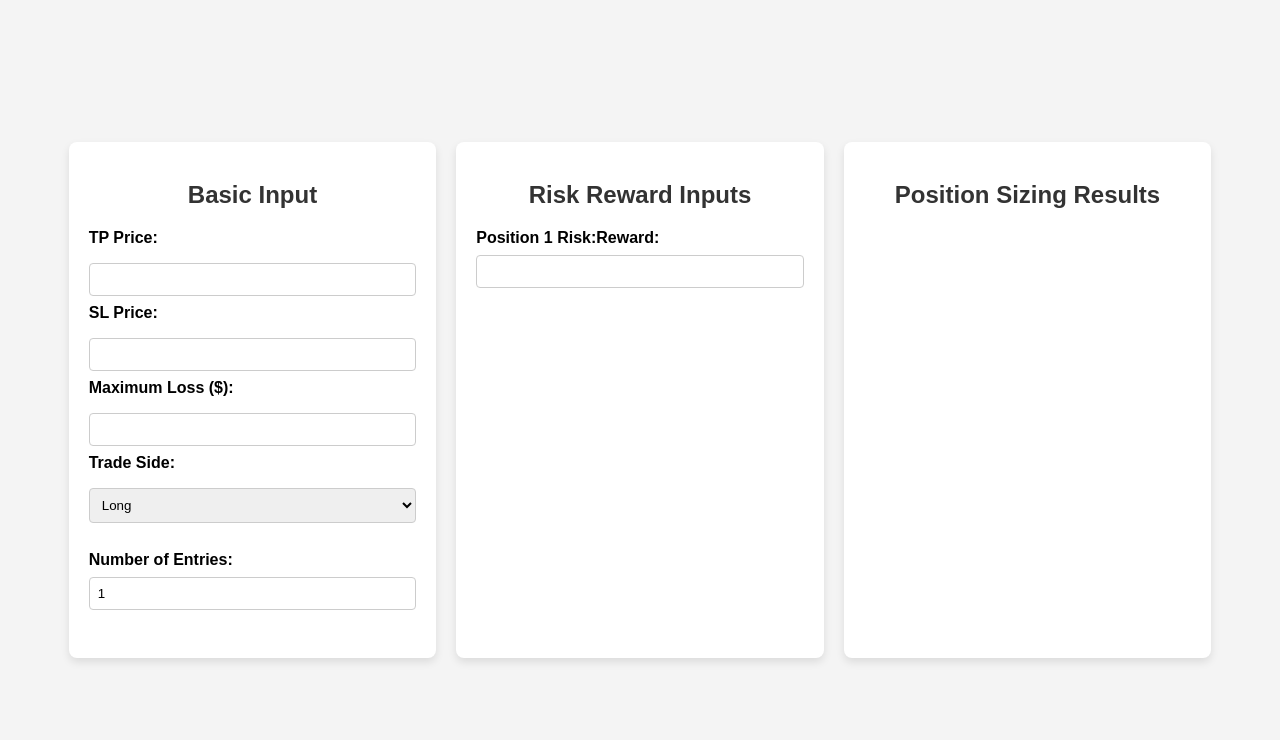
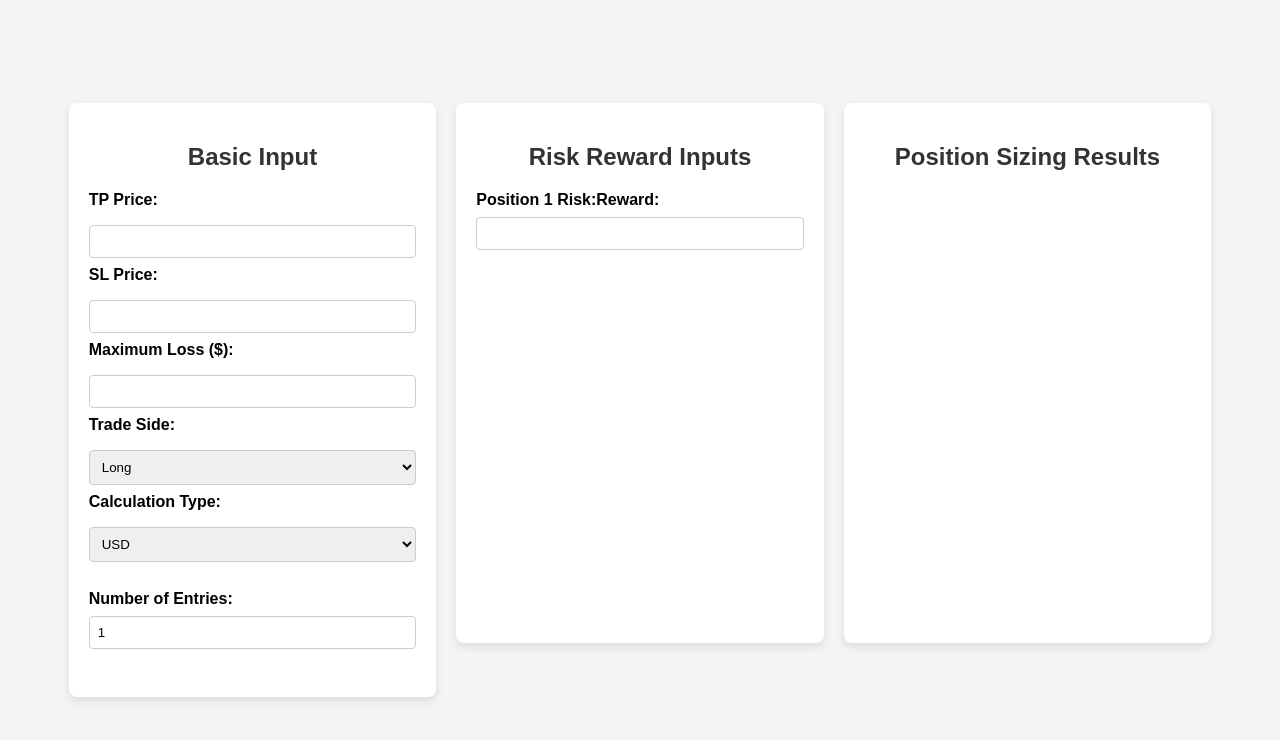
Before and after one commit to passavit1/position-sizing-calculator, a React (Create React App) app: page / in a window 1280 px wide. Shown: the top 740 px of the page. Built offline with nearby package versions, Linux system fonts and the light colour scheme.

Commit message:
Add option to select calculate to unit or usd

```diff
--- a/src/App.js
+++ b/src/App.js
@@ -13,6 +13,7 @@ function App() {
   const [riskRewards, setRiskRewards] = useState([""]);
   const [results, setResults] = useState([]);
   const [tradeSide, setTradeSide] = useState("Long");
+  const [calcType, setCalcType] = useState("USD");
 
   const calculatePositionSizing = () => {
     if (TPPrice && SLPrice && numberOfEntries) {
@@ -33,9 +34,13 @@ function App() {
 
         let quantity;
         if (tradeSide === "Long") {
-          quantity = (maxLossPerEntry / Math.abs(sl - entryPrice)) * entryPrice;
+          quantity = maxLossPerEntry / Math.abs(sl - entryPrice);
         } else {
-          quantity = (maxLossPerEntry / Math.abs(entryPrice - sl)) * entryPrice;
+          quantity = maxLossPerEntry / Math.abs(entryPrice - sl);
+        }
+
+        if (calcType === "USD") {
+          quantity = quantity * entryPrice;
         }
 
         results.push({
@@ -51,7 +56,15 @@ function App() {
 
   useEffect(() => {
     calculatePositionSizing();
-  }, [TPPrice, SLPrice, numberOfEntries, riskRewards, tradeSide, maxLoss]);
+  }, [
+    TPPrice,
+    SLPrice,
+    numberOfEntries,
+    riskRewards,
+    tradeSide,
+    maxLoss,
+    calcType,
+  ]);
 
   return (
     <div className="main-container">
@@ -62,10 +75,12 @@ function App() {
           SLPrice={SLPrice}
           maxLoss={maxLoss}
           tradeSide={tradeSide}
+          calcType={calcType}
           setTPPrice={setTPPrice}
           setSLPrice={setSLPrice}
           setMaxLoss={setMaxLoss}
           setTradeSide={setTradeSide}
+          setCalcType={setCalcType}
         />
         <NumberOfEntriesInput
           numberOfEntries={numberOfEntries}
@@ -83,7 +98,7 @@ function App() {
       </div>
       <div className="results-container">
         <h2>Position Sizing Results</h2>
-        <ResultsDisplay results={results} />
+        <ResultsDisplay results={results} calcType={calcType} />
       </div>
     </div>
   );
--- a/src/components/PriceInput.js
+++ b/src/components/PriceInput.js
@@ -5,10 +5,12 @@ function PriceInput({
   SLPrice,
   maxLoss,
   tradeSide,
+  calcType,
   setTPPrice,
   setSLPrice,
   setMaxLoss,
   setTradeSide,
+  setCalcType,
 }) {
   return (
     <div className="form-section">
@@ -38,9 +40,19 @@ function PriceInput({
       </div>
       <div>
         <label>Trade Side:</label>
-        <select value={tradeSide} onChange={(e) => setTradeSide(e.target.value)}>
+        <select
+          value={tradeSide}
+          onChange={(e) => setTradeSide(e.target.value)}
+        >
           <option value="Long">Long</option>
           <option value="Short">Short</option>
+        </select>
+      </div>
+      <div>
+        <label>Calculation Type:</label>
+        <select value={calcType} onChange={(e) => setCalcType(e.target.value)}>
+          <option value="USD">USD</option>
+          <option value="Units">Units</option>
         </select>
       </div>
     </div>
--- a/src/components/ResultsDisplay.js
+++ b/src/components/ResultsDisplay.js
@@ -1,13 +1,14 @@
 import React from "react";
 
-function ResultsDisplay({ results }) {
+function ResultsDisplay({ results, calcType }) {
   return (
     <div className="results">
       <ul>
         {results.map((result) => (
           <li key={result.entry}>
             Entry {result.entry}: Risk:Reward = {result.riskReward}, Entry Price
-            = {result.entryPrice}, Position Size = {result.positionSize} USD
+            = {result.entryPrice}, Position Size = {result.positionSize}{" "}
+            {calcType}
           </li>
         ))}
       </ul>
```
